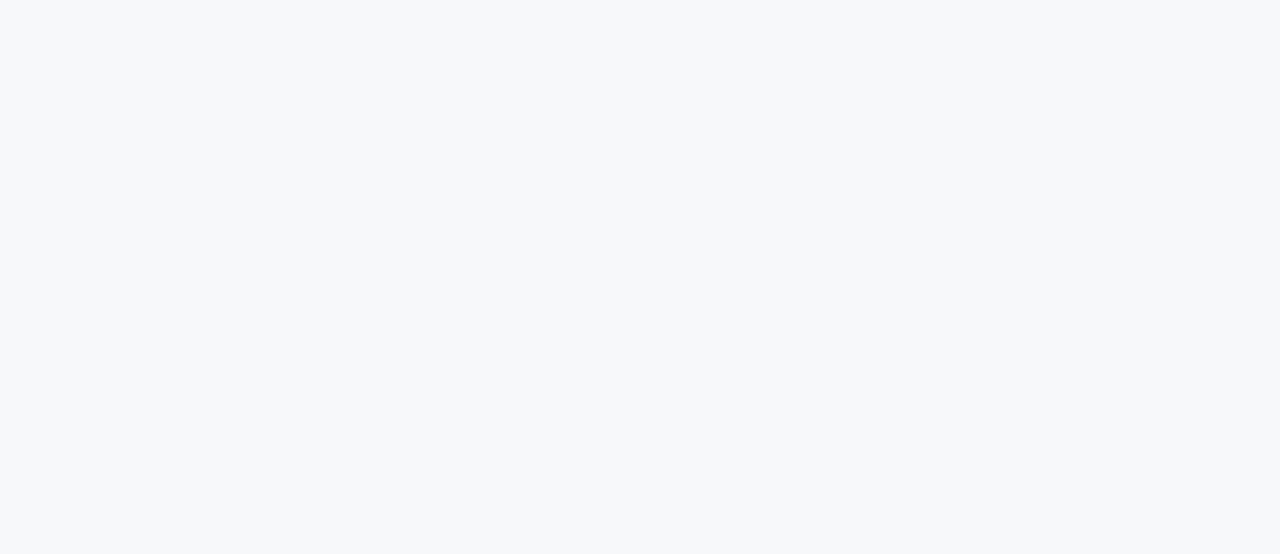
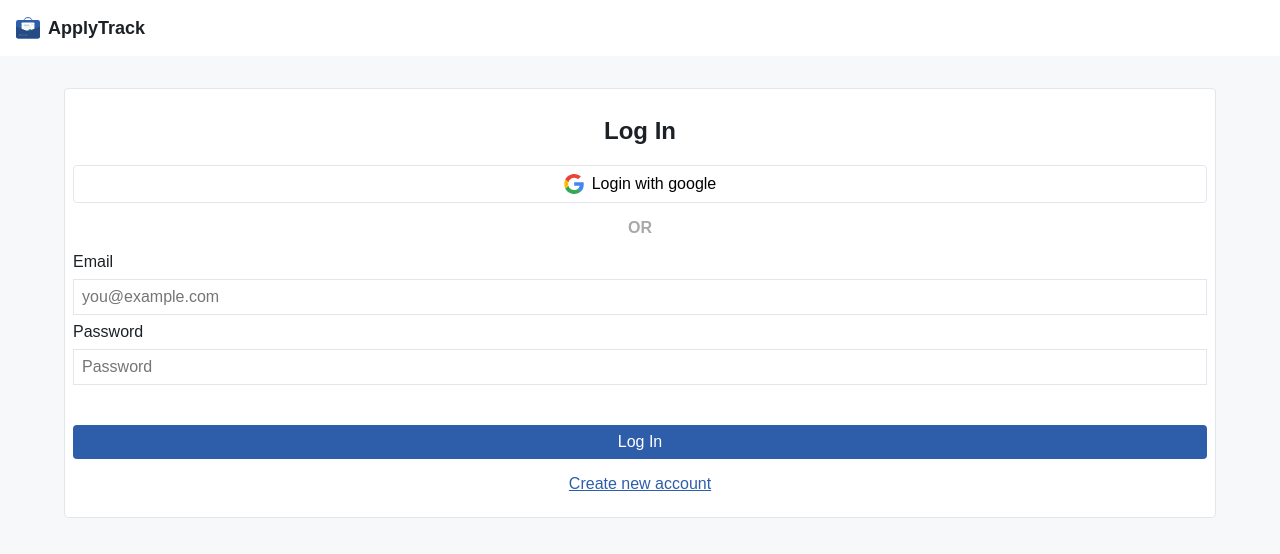
Before and after one commit to adharshko-369z/ApplyTrack, a React (Vite) app: page /login in a window 1280 px wide. Before the commit this address had no page. Shown: the top 554 px of the page. Built offline with nearby package versions, Linux system fonts and the light colour scheme.

Commit message:
feat: add Login page with email/password and Google sign-in UI

```diff
--- a/src/App.jsx
+++ b/src/App.jsx
@@ -1,6 +1,8 @@
 import {BrowserRouter, Routes, Route} from 'react-router-dom'
 import AppLayout from './components/AppLayout'
 import Home from './pages/Home'
+import Login from './pages/login'
+import Signup from './pages/Signup'
 
 
 
@@ -10,6 +12,8 @@ function App() {
     <Routes>
       <Route element={ <AppLayout/> }>
         <Route path='/' element={ <Home /> }/>
+        <Route path='login' element={ <Login />}/>
+        <Route path='signup' element={ <Signup />}/>
       </Route>
     </Routes>
   </BrowserRouter>
--- a/src/index.css
+++ b/src/index.css
@@ -1,3 +1,4 @@
 @import url("./styles/global.css");
 @import url("./styles/header.css");
 @import url("./styles/home.css");
+@import url("./styles/login.css");
--- /dev/null
+++ b/src/pages/Login.jsx
@@ -0,0 +1,21 @@
+import { Link } from "react-router-dom"
+import google from "../assets/google.svg"
+
+
+export default function Login(){
+    return(
+        <section className="login-section">
+            <h1>Log In</h1>
+            <button className="google-btn"><img src={google} alt="" width="20"/><span>Login with google</span></button>
+            <p>OR</p>
+            <form>
+                <label>Email</label>
+                <input type="email" placeholder="you@example.com" />
+                <label>Password</label>
+                <input type="password" placeholder="Password" />
+                <button type="submit">Log In</button>
+            </form>
+            <Link className="auth-link" to="/signup">Create new account</Link>
+        </section>
+    )
+}
--- /dev/null
+++ b/src/pages/Signup.jsx
@@ -0,0 +1,20 @@
+import { Link } from "react-router-dom"
+import google from "../assets/google.svg"
+
+export default function Signup(){
+    return(
+        <section className="login-section">
+            <h1>Sign Up</h1>
+            <button className="google-btn"><img src={google} alt="" width="20"/><span>Signup with google</span></button>
+            <p>OR</p>
+            <form>
+                <label>Email</label>
+                <input type="email" placeholder="you@example.com" />
+                <label>Password</label>
+                <input type="password" placeholder="Password" />
+                <button type="submit">Sign Up</button>
+            </form>
+            <Link className="auth-link" to="/login">Back to Login</Link>
+        </section>
+    )
+}
--- a/src/styles/global.css
+++ b/src/styles/global.css
@@ -6,5 +6,14 @@ body{
     margin: 0;
     font-family: sans-serif;
     background-color: #F7F8FA;
+    /* background-color: #1C2126; */
     color: #1C2126;
 }
+
+button{
+    padding: .5em;
+    border-radius: 4px;
+    border: none;
+    font-size: 1rem;
+    cursor: pointer;
+}
--- /dev/null
+++ b/src/styles/login.css
@@ -0,0 +1,60 @@
+.login-section{
+    background-color: #FFFFFF;
+    width: 90%;
+    margin-left: auto;
+    margin-right: auto;
+    margin-top: 2rem;
+    display: flex;
+    flex-direction: column;
+    align-items: center;
+    padding: .5rem;
+    border-radius: 4px;
+    border: 1px solid #E3E6EA;
+}
+
+.login-section > h1{
+    font-size: 1.5rem;
+}
+
+.login-section > .google-btn{
+    width: 100%;
+    background-color: #FFFFFF;
+    border: 1px solid #E3E6EA;
+    display: flex;
+    align-items: center;
+    justify-content: center;
+    gap: .5rem;
+}
+
+form{
+    width: 100%;
+    display: flex;
+    flex-direction: column;
+    gap: .5rem;
+}
+
+input{
+    padding: .5em;
+    border: 1px solid #E3E6EA;
+    font-size: 1rem;
+}
+
+form > button {
+    margin-top: 2rem;
+}
+
+form > button{
+    background-color: #2E5EAA;
+    color: #FFFFFF;
+}
+
+.login-section > p{
+    font-weight: bold;
+    color: #a8a9ab;
+}
+
+.auth-link{
+    margin: 1rem 0;
+    color: #2E5EAA;
+    font-weight: 500;
+}
```
Also changed, not shown: src/assets/google.svg (added).
